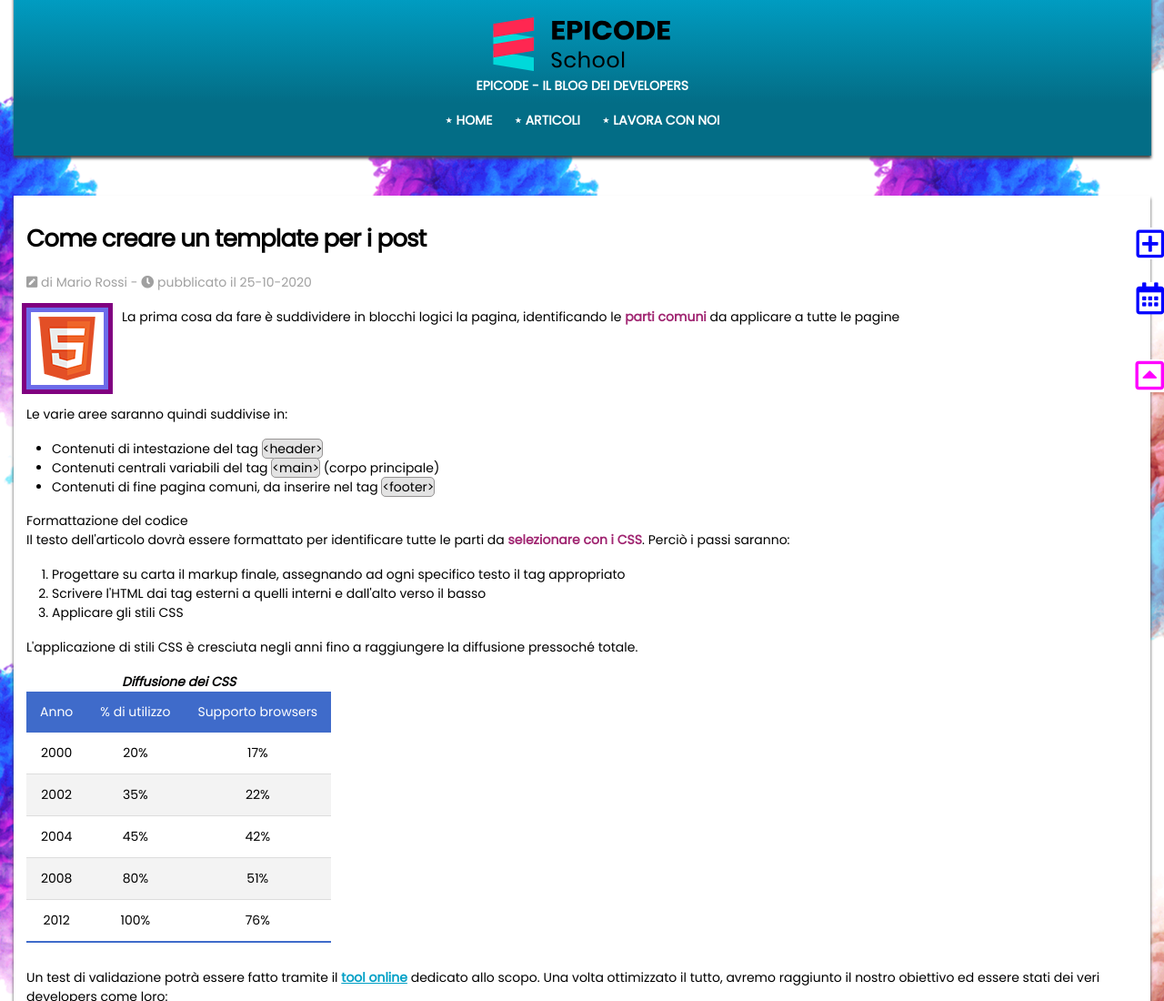
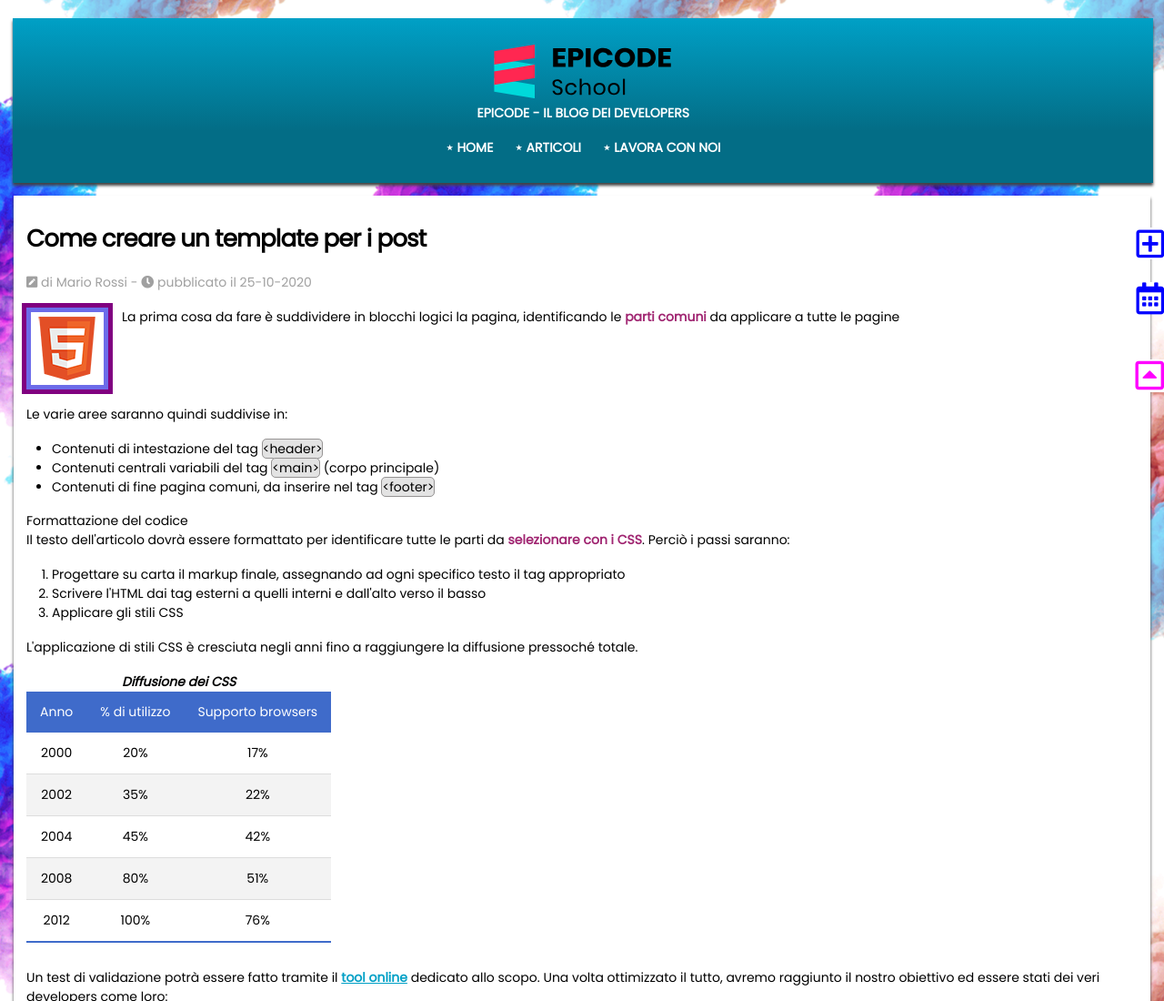
Before and after one commit to TrellixVulnTeam/fe0122b-Erica-Milanopulo_4YFD, a plain HTML site: page s2/g1/articolo.html in a window 1280 px wide. Shown: the top 1100 px of the page at 91% size. Drawn offline with Linux system fonts and the light colour scheme.

Commit message:
ultime modifiche posizionamento

```diff
--- a/s2/g1/assets/css/stile.css
+++ b/s2/g1/assets/css/stile.css
@@ -22,6 +22,13 @@ header {
     box-shadow: 0 3px 3px #444;
     margin-bottom: 1.5em;
     padding: 2em 1.5em;
+    position: fixed;
+   top: -10px;
+   right: 37px;
+   left: 14px;
+   width: 98vw;
+   z-index: 5;
+    margin-top: 30px;
 }
 
 header div img {
@@ -51,12 +58,6 @@ nav ul li {
 }
 
 
-header {
-    position: fixed;
-   top: -10px;
-   width: 97.7vw;
-   z-index: 5;
-}
 /* MAIN */
 article p img {
     border: 5px solid rgb(108, 108, 233);
```
